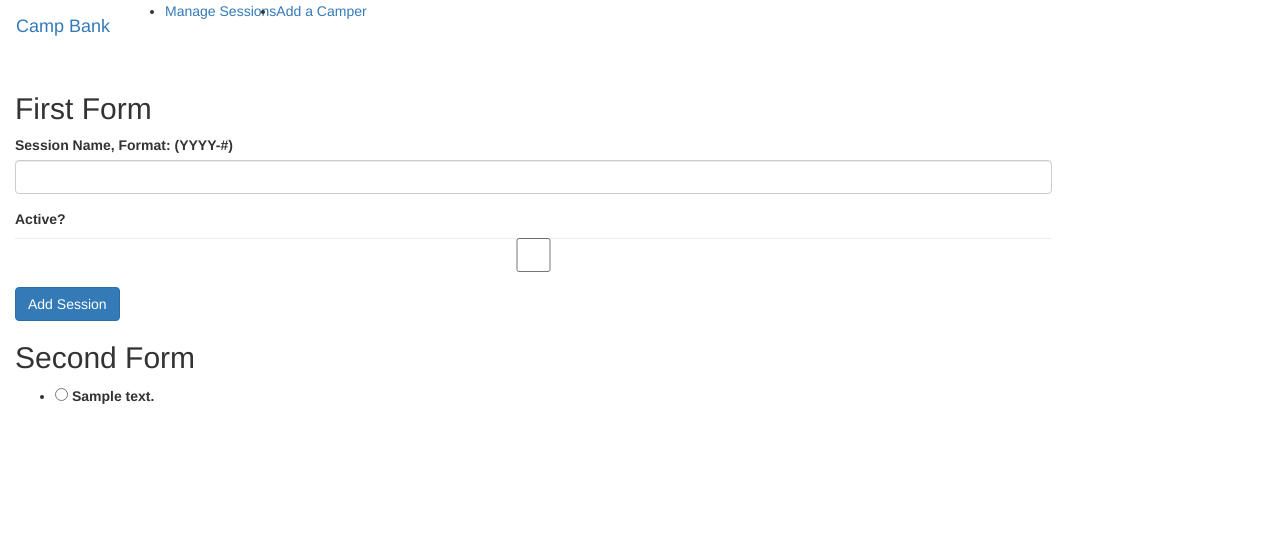
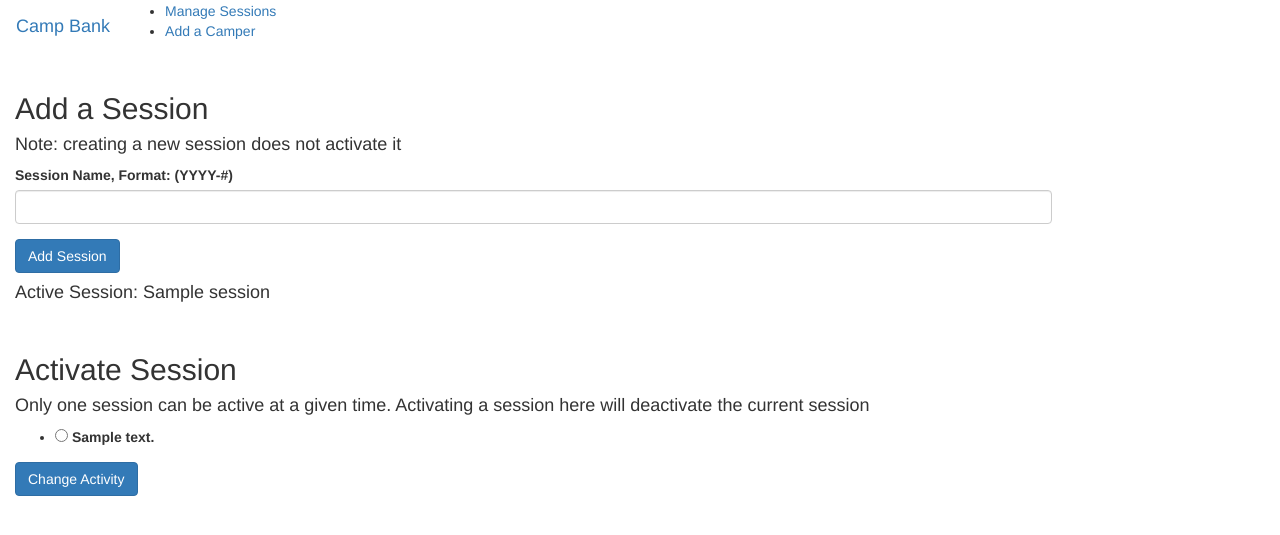
Before and after one commit to heggedunk/camp_bank, a Flask app: page /manage-sessions/ in a window 1280 px wide. Shown: the top 535 px of the page. Run offline with Flask 2, Linux system fonts and the light colour scheme; a database or web service that is not in the repository returns one stand-in record (values such as "Sample title"); some libraries are stand-ins or nearby versions.

Commit message:
Post Transaction is working and not updating the db Active Form is not validating

```diff
--- a/app.py
+++ b/app.py
@@ -55,13 +55,15 @@ class NewCamperForm(FlaskForm):
 @app.route('/add-camper', methods=['GET', 'POST'])
 def add_camper():
     camper_form = NewCamperForm()
+    session = db.get_active_session()
     if camper_form.validate_on_submit():
         rowcount = db.add_camper(camper_form.add_name.data,
                                  camper_form.add_swim_number.data,
-                                 camper_form.add_prompt.data)
+                                 camper_form.add_prompt.data,
+                                 session[0])
         if rowcount == 1:
             flash('{}:Camper added Successfully'.format(camper_form.add_name.data))
-            return redirect(url_for('camper_details'))
+            return redirect(url_for('index'))
         else:
             flash('Creation Failed')
     return render_template('add_camper.html', form=camper_form, mode='create')
@@ -103,7 +105,6 @@ def camper_details(id):
 class NewSessionForm(FlaskForm):
     description = StringField('Session Name, Format: (YYYY-#)',
                               validators=[InputRequired(message='Session Name Required'), Length(max=6)])
-    active = BooleanField('Active?')
     submit = SubmitField('Add Session')
 
 
@@ -132,10 +133,18 @@ def manage_sessions():
         else:
             flash('Transaction Failed')
 
+    active_session = db.get_active_session()
+
     if change_active_form.validate_on_submit():
-        pass
+        rowcount = db.change_activity(change_active_form.change_active.data)
+        if rowcount == 1:
+            flash("Activity Updated")
+            return redirect(url_for('index'))
+        else:
+            flash('Change Failed')
 
-    return render_template('manage_sessions.html', form1=add_session_form, form2=change_active_form)
+    return render_template('manage_sessions.html', form1=add_session_form, form2=change_active_form,
+                           active_session=active_session[1])
 
 
 if __name__ == '__main__':
--- a/db.py
+++ b/db.py
@@ -39,11 +39,11 @@ def disconnect():
     g.connection.close()
 
 
-def add_camper(name, swim_number, prompt):
+def add_camper(name, swim_number, prompt, session_id):
     query = '''
-    INSERT INTO "camper" (name, swim_number, prompt)
-    VALUES (%(name)s, %(swim_number)s, %(prompt)s)'''
-    g.cursor.execute(query, {'name': name, 'swim_number': swim_number, 'prompt': prompt})
+    INSERT INTO "camper" (name, swim_number, prompt, session_id)
+    VALUES (%(name)s, %(swim_number)s, %(prompt)s, %(session_id)s)'''
+    g.cursor.execute(query, {'name': name, 'swim_number': swim_number, 'prompt': prompt, 'session_id': session_id})
     g.connection.commit()
     return g.cursor.rowcount
 
@@ -106,3 +106,24 @@ def get_sessions():
     query = '''SELECT * FROM "session"'''
     g.cursor.execute(query)
     return g.cursor.fetchall()
+
+
+def get_active_session():
+    query = '''
+    SELECT *
+    FROM "session"
+    WHERE session.active = TRUE'''
+    g.cursor.execute(query)
+    return g.cursor.fetchone()
+
+
+def change_activity(id):
+    query = '''
+    UPDATE "session"
+    SET active = FALSE
+    WHERE active = TRUE;
+    UPDATE "session"
+    SET active = TRUE
+    WHERE id = %(id)s'''
+    g.cursor.execute(query, {'id': id})
+    return g.cursor.rowcount
--- a/templates/manage_sessions.html
+++ b/templates/manage_sessions.html
@@ -6,7 +6,10 @@
 
     {% include "form_errors.html" %}
 
-    <h2>First Form</h2>
+    <h2>Add a Session</h2>
+    <h4>Note: creating a new session does not activate it</h4>
+
+
     <form>
         {{ form1.csrf_token }}
 
@@ -14,17 +17,20 @@
             <b>{{ form1.description.label }}</b>{{ form1.description(class_="form-control") }}
         </div>
 
-        <div class="form-group">
-            <b>{{ form1.active.label }}</b>{{ form1.active(class_="form-control") }}
-        </div>
-
         {{ form1.submit(class_="btn btn-primary") }}
 
     </form>
 
-    <h2>Second Form</h2>
+    <h4>Active Session: {{ active_session }}</h4><br>
+    <h2>Activate Session</h2>
+    <h4>Only one session can be active at a given time. Activating a session here will deactivate the current session</h4>
+
     <form>
-        {{ form2.change_active }}
+        {{ form2.csrf_token }}
+
+        {{ form2.change_active}}
+
+        {{ form2.submit(class_="btn btn-primary") }}
     </form>
 
 {% endblock %}
--- a/templates/navbar.html
+++ b/templates/navbar.html
@@ -4,6 +4,7 @@
         <li class="nav-item">
             <a class="nav-link" href="/manage-sessions/">Manage Sessions</a>
         </li>
+        <br>
         <li class="nav-item">
             <a class="nav-link" href="/add-camper">Add a Camper</a>
         </li>
```
